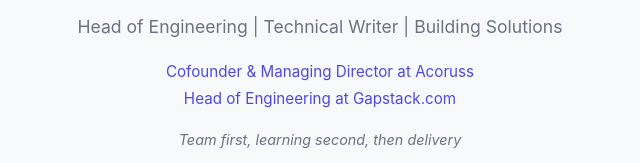
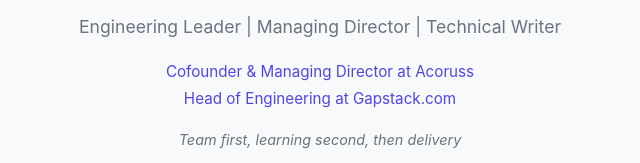
Before and after one commit to lakivisi/lakivisi.github.io, a plain HTML site: page index.html in a window 1280 px wide. Shown: the part 220-383 px from the top of the page, 320-960 px from the left. Drawn offline with Linux system fonts and the light colour scheme.

Commit message:
Update title to Engineering Leader | Managing Director

```diff
--- a/index.html
+++ b/index.html
@@ -309,7 +309,7 @@
 <body>
     <div class="container">
         <h1 class="logo">Loice Andia</h1>
-        <p class="tagline">Head of Engineering | Technical Writer | Building Solutions</p>
+        <p class="tagline">Engineering Leader | Managing Director | Technical Writer</p>
         <div class="titles">
             Cofounder & Managing Director at Acoruss<br>
             Head of Engineering at Gapstack.com
```
